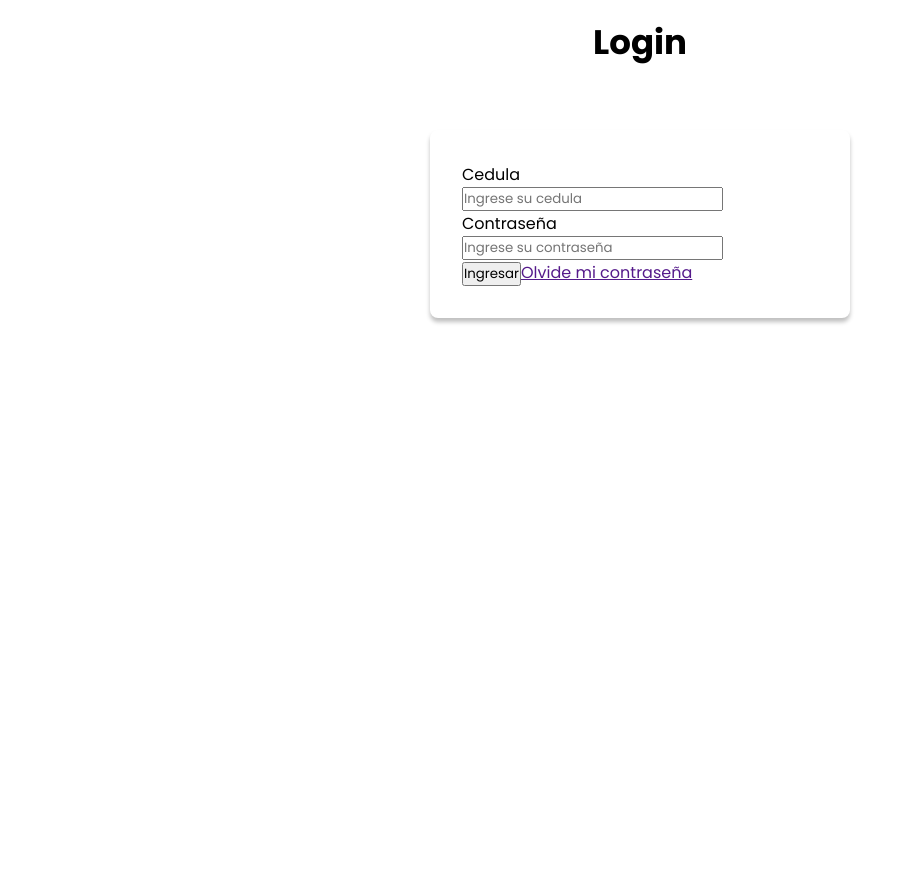
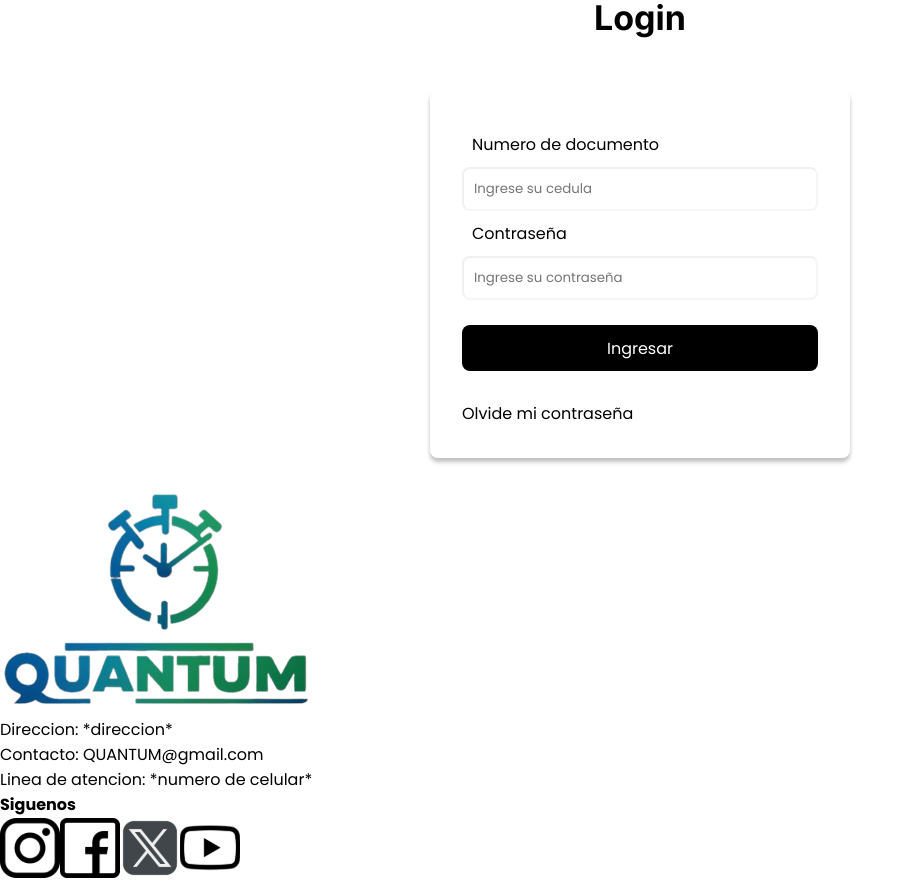
Before and after one commit to T0rricelly/mookup_quantum, a React (Vite) app: page / in a window 1280 px wide. Shown: the part 200-1085 px from the top of the page, without its empty margins (0-915 px from the left). Before the commit the page ends 800 px from the top, so only its background shows below. Built offline with nearby package versions, Linux system fonts and the light colour scheme.

Commit message:
adding new component footer and finish login view

```diff
--- a/index.html
+++ b/index.html
@@ -1,5 +1,5 @@
 <!doctype html>
-<html lang="en">
+<html lang="es">
   <head>
     <meta charset="UTF-8" />
     <link rel="icon" type="image/svg+xml" href="/vite.svg" />
--- a/src/components/content_login.jsx
+++ b/src/components/content_login.jsx
@@ -3,15 +3,15 @@ import './../styles/content_login.css';
 export const Content_Login = () => {
   return (
     <main className='container'>
-        <h2 className='container__title'>Login</h2>
-        <form action="Post" className='container__form'>
-            <label htmlFor="id_card" className='container__label'>Cedula</label>
-            <input type="text" className='container__input' placeholder='Ingrese su cedula' name='id_card'/>
-            <label htmlFor="password" className='container__label'>Contraseña</label>
-            <input type="text" className='container__input' placeholder='Ingrese su contraseña' name='password'/>
-            <button type='submit'>Ingresar</button>
-            <a href="">Olvide mi contraseña</a>
-        </form>
+      <h2 className='container__title'>Login</h2>
+      <form action="Post" className='container__form'>
+        <label htmlFor="id_card" className='container__label'>Numero de documento</label>
+        <input type="text" className='container__input' placeholder='Ingrese su cedula' name='id_card' />
+        <label htmlFor="password" className='container__label'>Contraseña</label>
+        <input type="text" className='container__input' placeholder='Ingrese su contraseña' name='password' />
+        <button type='submit' className='container__submit'>Ingresar</button>
+        <a href="#" className='container__link'>Olvide mi contraseña</a>
+      </form>
     </main>
   )
 }
--- /dev/null
+++ b/src/components/footer.jsx
@@ -0,0 +1,28 @@
+import React from 'react'
+import './../styles/footer.css'
+import quantumLogo from './../assets/images/quantum_logo.png'
+import instagramLogo from './../assets/icons/instagram_logo.svg'
+import facebookLogo from './../assets/icons/facebook_logo.svg'
+import xLogo from './../assets/icons/x_logo.svg'
+import ytLogo from './../assets/icons/yt_logo.svg'
+
+export const Footer = () => {
+    return (
+        <footer>
+            <img src={quantumLogo} alt="logo quantum" className='footer__img' />
+            <div className='footer__info'>
+                <p className='footer__data'>Direccion: *direccion*</p>
+                <p className='footer__data'>Contacto: QUANTUM@gmail.com</p>
+                <p className='footer__data'>Linea de atencion: *numero de celular*</p>
+            </div>
+            <div className='footer__social'>
+                <h4 className='footer__title'>Siguenos</h4>
+                <a href="https://www.instagram.com/quantum/" target="_blank" rel="noopener noreferrer" className='footer__link'><img src={instagramLogo} alt="" /></a>
+                <a href="https://www.facebook.com/quantum/" target="_blank" rel="noopener noreferrer" className='footer__link'><img src={facebookLogo} alt="" /></a>
+                <a href="https://www.x.com/quantum/" target="_blank" rel="noopener noreferrer" className='footer__link'><img src={xLogo} alt="" /></a>
+                <a href="https://www.youtube.com/quantum/" target="_blank" rel="noopener noreferrer" className='footer__link'><img src={ytLogo} alt="" /></a>
+
+            </div>
+        </footer>
+    )
+}
--- a/src/components/header.jsx
+++ b/src/components/header.jsx
@@ -2,8 +2,8 @@ import quantumLogo from './../assets/images/quantum_logo.png';
 import './../styles/header.css';
 export const Header = () => {
   return (
-    <nav className='nav'>
-        <img src={quantumLogo} alt="Quantum Logo" className='nav__img'/>
-    </nav>
+    <header className='header'>
+        <img src={quantumLogo} alt="Quantum Logo" className='header__img'/>
+    </header>
   )
 }
--- a/src/main.jsx
+++ b/src/main.jsx
@@ -2,10 +2,12 @@ import { StrictMode } from 'react';
 import { createRoot } from 'react-dom/client';
 import { Header } from './components/header';
 import { Content_Login } from './components/content_login';
+import { Footer } from './components/footer';
 
 createRoot(document.getElementById('root')).render(
   <StrictMode>
     <Header/>
     <Content_Login/>
+    <Footer/>
   </StrictMode>
 );
--- a/src/styles/content_login.css
+++ b/src/styles/content_login.css
@@ -6,14 +6,14 @@
     display:block;
     margin: 0 auto;
     width: 420px;
-    height: 424px;
+    height: 494px;
 }
 
 .container__title{
-    /* font-family: "Inter", sans-serif; */
+    font-family: "Inter", sans-serif;
     font-size: 34px;
     font-weight: 700;
-    margin: 120px 0 62px 0;
+    margin: 100px 0 52px 0;
     text-align: center;
 }
 .container__form{
@@ -24,4 +24,26 @@
 }
 .container__label, .container__input{
     display: block;
+    width: 100%;
+    padding: 10px;
+    border-radius: 8px;
+    border-color: #0000000f ;
 }
+.container__submit{
+    width: 100%;
+    height: 46px;
+    margin-top: 25px;
+    margin-bottom: 30px;
+    background-color: #000;
+    border-radius: 8px;
+    border: none;
+    font-size: 16px;
+    color: #FFFFFF;
+    padding: 10px ;
+}
+.container__link{
+    color: #000;
+    text-decoration: none;
+    padding-bottom: 10px;
+    font-size: 16px;
+}
--- a/src/styles/header.css
+++ b/src/styles/header.css
@@ -4,7 +4,7 @@
     box-sizing: border-box;
 }
 
-.nav{
+.header{
     display: flex;
     align-items: center;
     padding: 16px 32px;
@@ -12,7 +12,7 @@
     box-shadow: 0 2px 4px rgba(0, 0, 0, 0.1);
 }
 
-.nav__img {
+.header__img {
     width: 92px;
     height: 65px;
 
```
Also changed, not shown: src/styles/footer.css (added).
